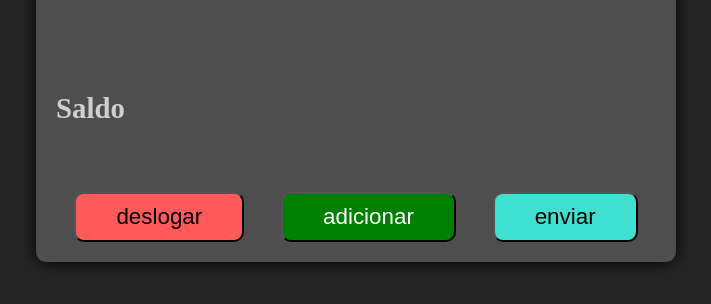
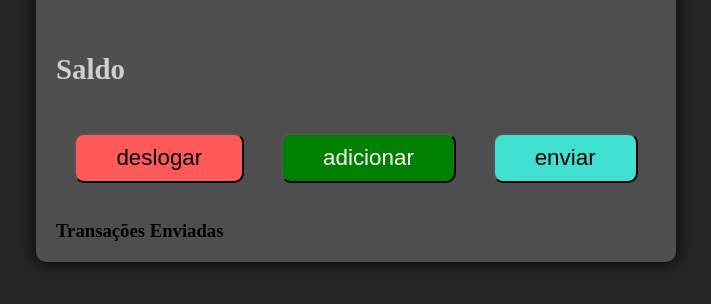
Before and after one commit to CaioPaulin0/jwt-com-mongodb, a plain HTML site: page front/conta.html in a window 1280 px wide. Shown: the part 308-612 px from the top of the page, without its empty margins (284-995 px from the left). Drawn offline with Linux system fonts and the light colour scheme.

Commit message:
add div transacao

```diff
--- a/front/conta.html
+++ b/front/conta.html
@@ -23,6 +23,9 @@
         <button id="adicionar" class="add">adicionar</button>
         <button id="enviar" class="enviar">enviar</button>
     </div>
+    <div id="transacao">
+        <h3>Transações Enviadas</h3>
+    </div>
     </div>
 
     <script src="./js/conta.js"></script>
```
